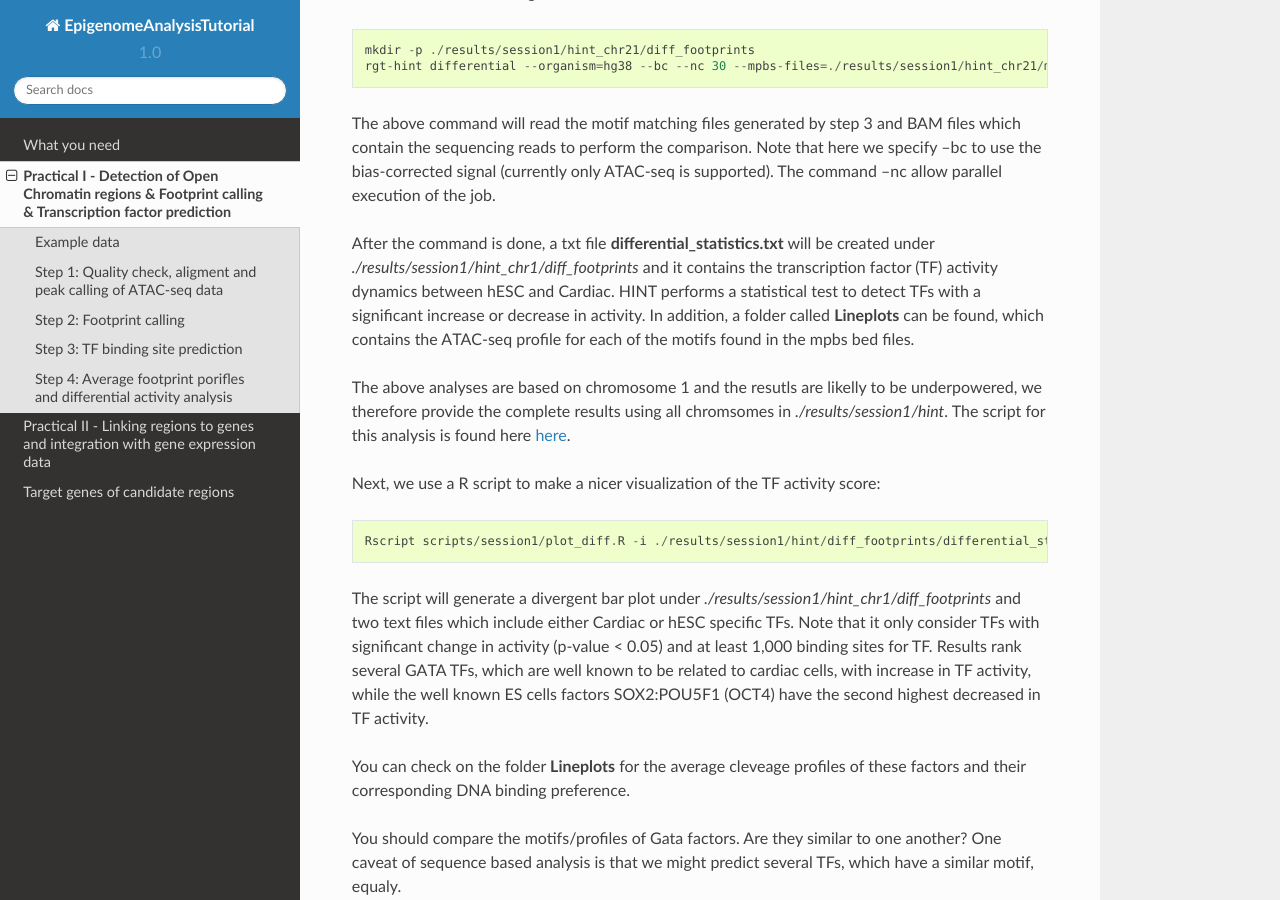
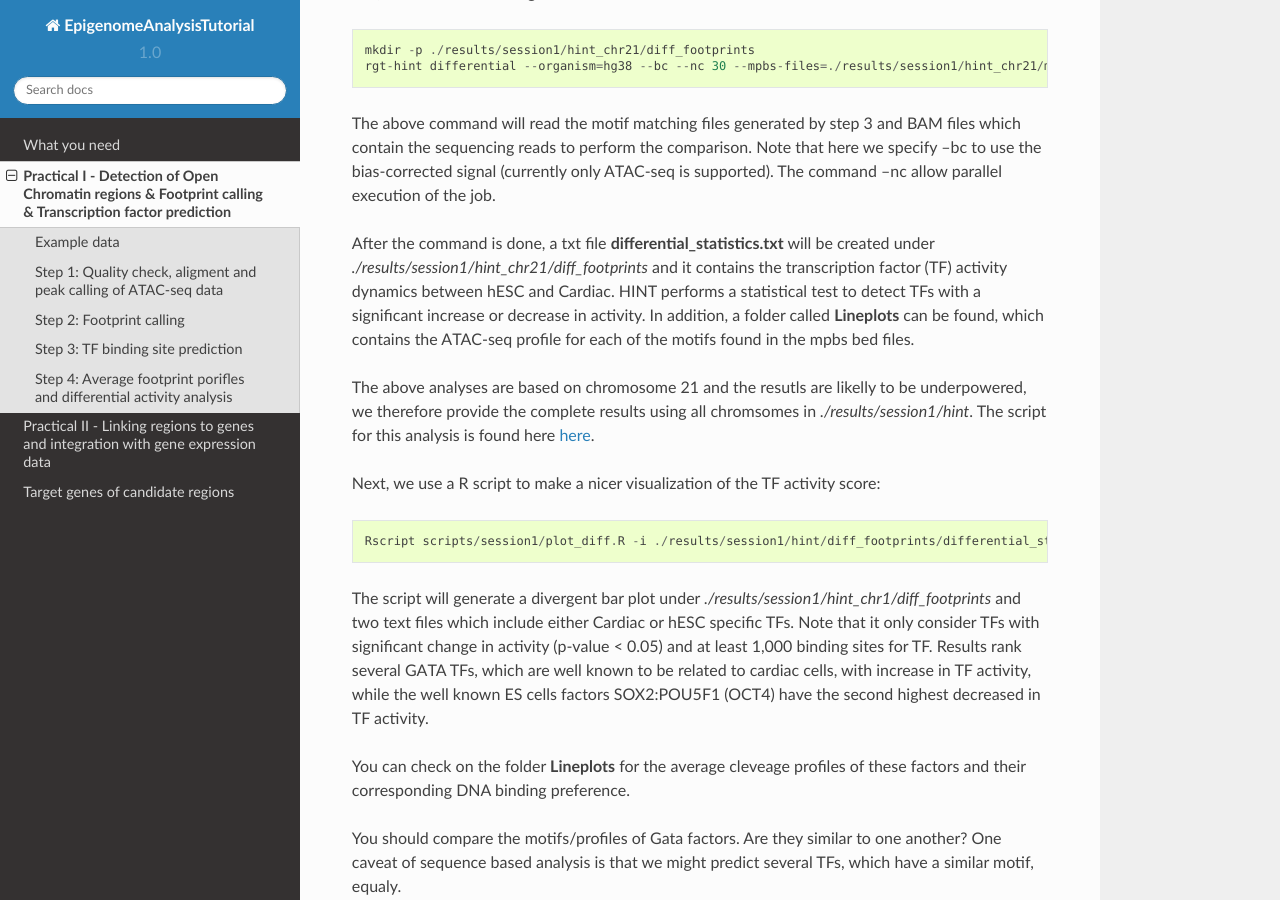
Before and after one commit to SchulzLab/EpigenomeAnalysisTutorial-2020, a Sphinx documentation site: the page built from docs/Practical1.rst, in a window 1280 px wide and 900 px high, scrolled down 3575 px. Built offline with Sphinx 7.4.7 and the Read the Docs theme 2.0.0, drawn with Linux system fonts in a browser that asks for light colours.

Commit message:
Update Practical1.rst

```diff
--- a/docs/Practical1.rst
+++ b/docs/Practical1.rst
@@ -102,9 +102,9 @@ Finally, we use HINT to generate average ATAC-seq profiles around MPBSs. This an
 
 The above command will read the motif matching files generated by step 3 and BAM files which contain the sequencing reads to perform the comparison. Note that here we specify –bc to use the bias-corrected signal (currently only  ATAC-seq is supported). The command –nc allow parallel execution of the job.
 
-After the command is done, a txt file **differential_statistics.txt** will be created under *./results/session1/hint_chr1/diff_footprints* and it contains the transcription factor (TF) activity dynamics between hESC and Cardiac. HINT performs a statistical test to detect TFs with a significant increase or decrease in activity. In addition, a folder called **Lineplots** can be found, which contains the ATAC-seq profile for each of the motifs found in the mpbs bed files.
+After the command is done, a txt file **differential_statistics.txt** will be created under *./results/session1/hint_chr21/diff_footprints* and it contains the transcription factor (TF) activity dynamics between hESC and Cardiac. HINT performs a statistical test to detect TFs with a significant increase or decrease in activity. In addition, a folder called **Lineplots** can be found, which contains the ATAC-seq profile for each of the motifs found in the mpbs bed files.
 
-The above analyses are based on chromosome 1 and the resutls are likelly to be underpowered, we therefore provide the complete results using all chromsomes in *./results/session1/hint*. The script for this analysis is found here `here <https://github.com/SchulzLab/EpigenomeAnalysisTutorial-2020/blob/master/session1/run_hint.sh>`_.
+The above analyses are based on chromosome 21 and the resutls are likelly to be underpowered, we therefore provide the complete results using all chromsomes in *./results/session1/hint*. The script for this analysis is found here `here <https://github.com/SchulzLab/EpigenomeAnalysisTutorial-2020/blob/master/session1/run_hint.sh>`_.
 
 Next, we use a R script to make a nicer visualization of the TF activity score:
 ::
```
